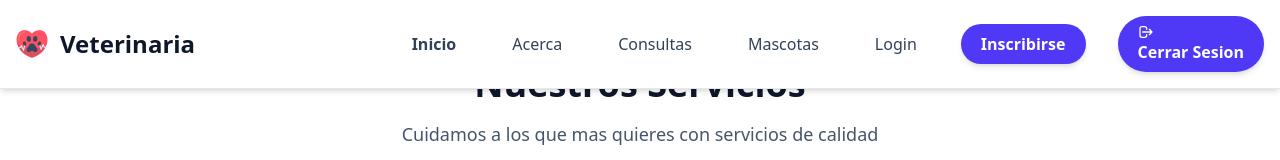
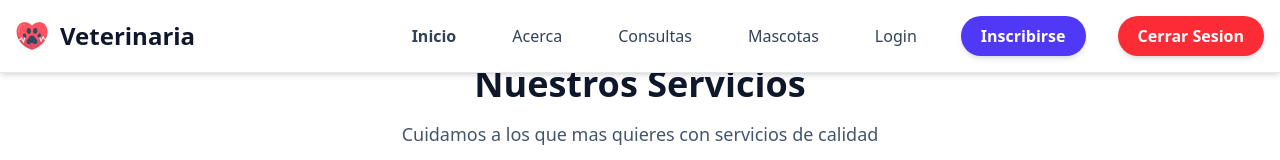
Before and after one commit to Dprssd4403/VeterinariaClase, an Angular app: page / in a window 1280 px wide. Shown: the top 160 px of the page. Built offline with nearby package versions, Linux system fonts and the light colour scheme.

Commit message:
cambios en navbar

```diff
--- a/src/app/shared/nav-bar/nav-bar.html
+++ b/src/app/shared/nav-bar/nav-bar.html
@@ -46,12 +46,7 @@
                 </li>
                 <li class="mt-4 md:mt-0">
                     <button (click)="cerrarSesion()"
-                        class="block py-2 px-5 text-white bg-indigo-600 rounded-full font-bold text-center hover:bg-indigo-700 shadow-md transition-all transform hover:scale-105">
-                        <svg class="h-4 w-4" fill="none" viewBox="0 0 24 24"
-                            stroke="currentColor">
-                            <path stroke-linecap="round" stroke-linejoin="round" stroke-width="2"
-                                d="M17 16l4-4m0 0l-4-4m4 4H7m6 4v1a3 3 0 01-3 3H6a3 3 0 01-3-3V7a3 3 0 013-3h4a3 3 0 013 3v1" />
-                        </svg>
+                        class="block py-2 px-5 text-white bg-red-500 rounded-full font-bold text-center hover:bg-red-600 shadow-md transition-all transform hover:scale-105 flex items-center gap-2">
                         Cerrar Sesion
                     </button>
                 </li>
```
